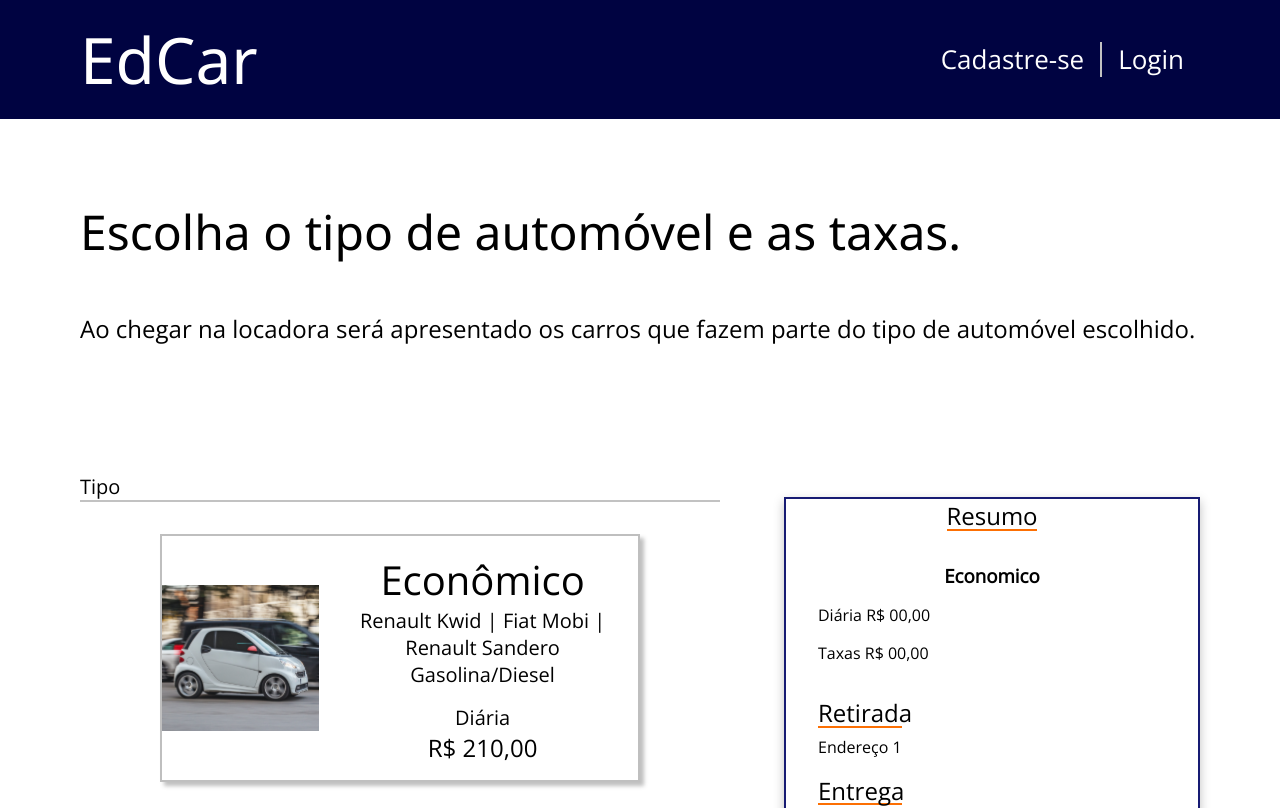
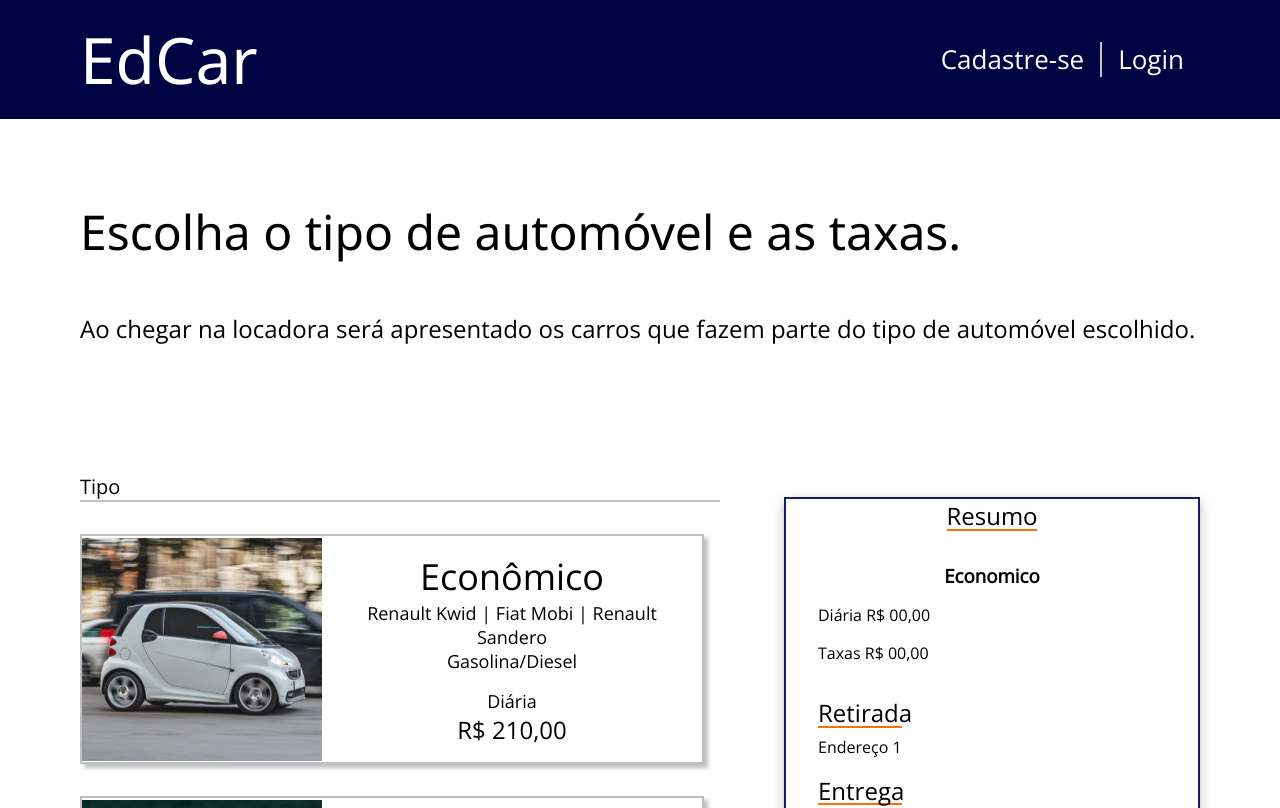
Before and after one commit to Izabela-dsn/EdCar, a React (Create React App) app in the folder edcar/: page /reserva/carro in a window 1280 px wide. Shown: the top 808 px of the page. Built offline with nearby package versions, Linux system fonts and the light colour scheme.

Commit message:
update on componete card

```diff
--- a/edcar/src/components/Cards/styles.css
+++ b/edcar/src/components/Cards/styles.css
@@ -3,10 +3,10 @@
     color: black;
     border: 2px solid rgba(0, 0, 0, 0.25);
     box-shadow: 4px 4px 4px rgba(0, 0, 0, 0.25);
+
     display: flex;
     align-items: center;
-    margin: 0 5rem 2rem 5rem;
-    max-width: fit-content;
+    margin: 0 1rem 2rem 0;
     cursor: pointer;
 }
 
@@ -15,21 +15,17 @@
     align-items: center;
 }
 
-.car-images img {
-    width: 95%;
-}
-
 .car-information {
     padding: 1rem 1rem;
     text-align: center;
 }
 
 .car-information .type-car {
-    font: 400 40px 'Open Sans';
+    font: 400 36px 'Open Sans';
 }
 
 .car-information .car {
-    font: 400 20px 'Open Sans';
+    font: 400 18px 'Open Sans';
 }
 
 .car-information .car:nth-child(4) {
```
